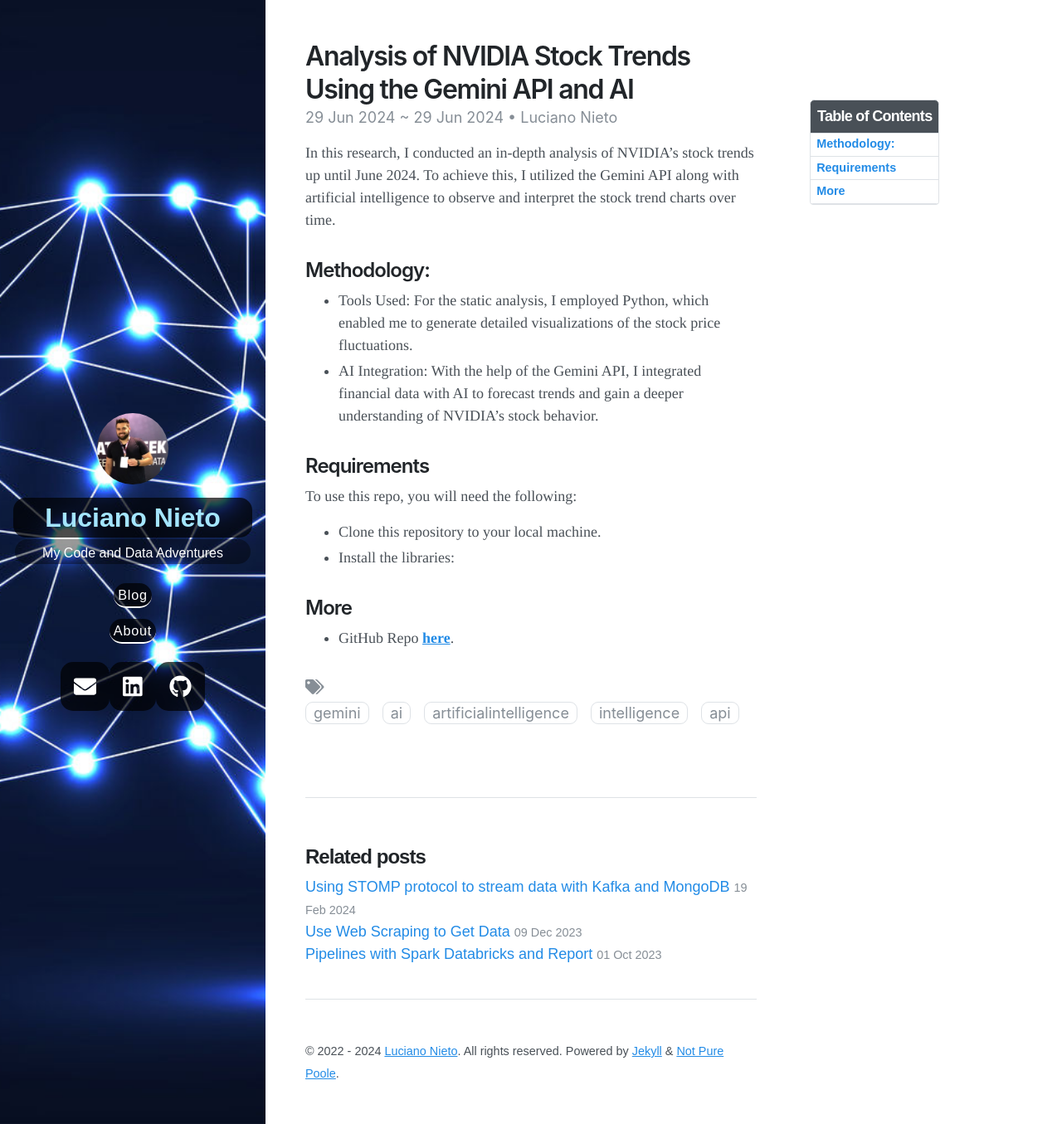
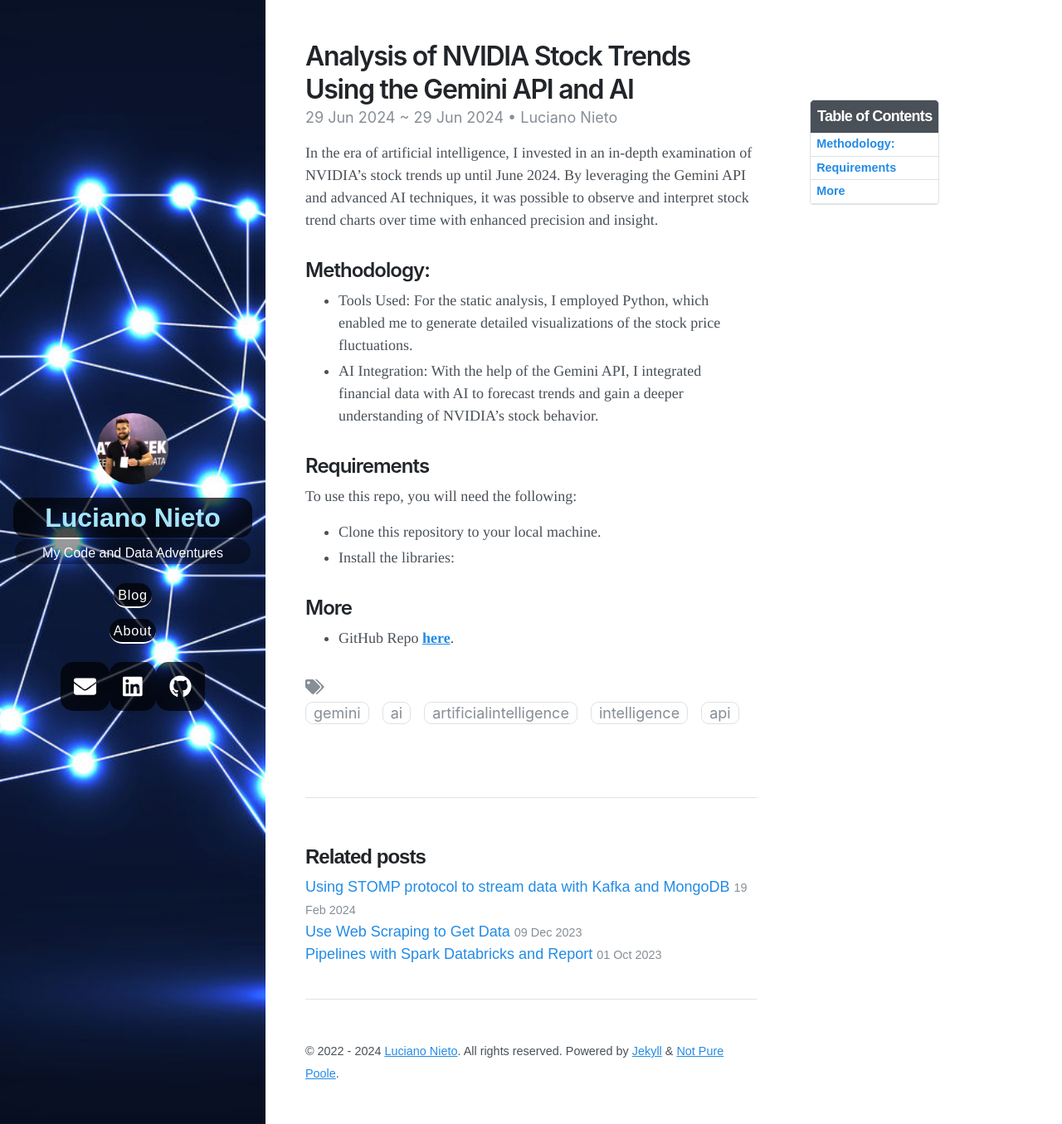
Before and after one commit to lucianonieto/lucianonieto.github.io, a Jekyll site: the page built from _posts/2024-06-29-gemini-api-image.md, in a window 1280 px wide and 1355 px high. Shown: the whole window at 83% size. Built offline with Jekyll 4.4.1, drawn with Linux system fonts in a browser that asks for light colours; nearby versions of some CDN libraries.

Commit message:
update comment

```diff
--- a/_posts/2024-06-29-gemini-api-image.md
+++ b/_posts/2024-06-29-gemini-api-image.md
@@ -1,14 +1,14 @@
 ---
 layout: post
 title: Analysis of NVIDIA Stock Trends Using the Gemini API and AI
-date: 2024-06-29 15:07 +0000
-last_modified_at: 2024-06-29 15:07 +0000
+date: 2024-06-29 06:45 +0000
+last_modified_at: 2024-06-29 06:45 +0000
 author : Luciano Nieto
 tags: [gemini, ai, artificialintelligence, intelligence, api]
 toc:  true
 ---
 
-In this research, I conducted an in-depth analysis of NVIDIA's stock trends up until June 2024. To achieve this, I utilized the Gemini API along with artificial intelligence to observe and interpret the stock trend charts over time.
+In the era of artificial intelligence, I invested in an in-depth examination of NVIDIA's stock trends up until June 2024. By leveraging the Gemini API and advanced AI techniques, it was possible to observe and interpret stock trend charts over time with enhanced precision and insight.
 
 ## Methodology:
 - Tools Used: For the static analysis, I employed Python, which enabled me to generate detailed visualizations of the stock price fluctuations.
@@ -21,11 +21,6 @@
 - Clone this repository to your local machine.
 - Install the libraries:
 
-
-
-
-
-
 ## More
 
 - GitHub Repo **[here](https://github.com/lucnietoX/)**.
```
Also changed, not shown: favicon.ico (added).
